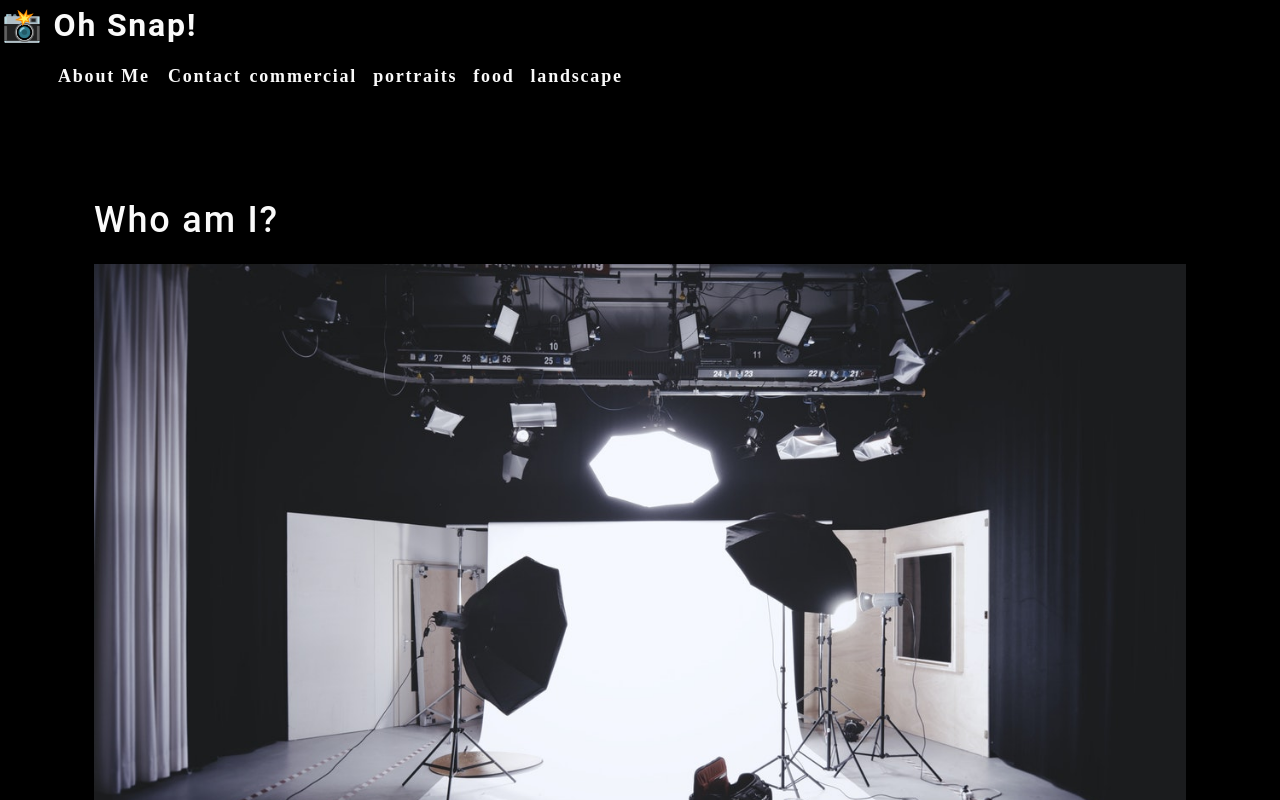
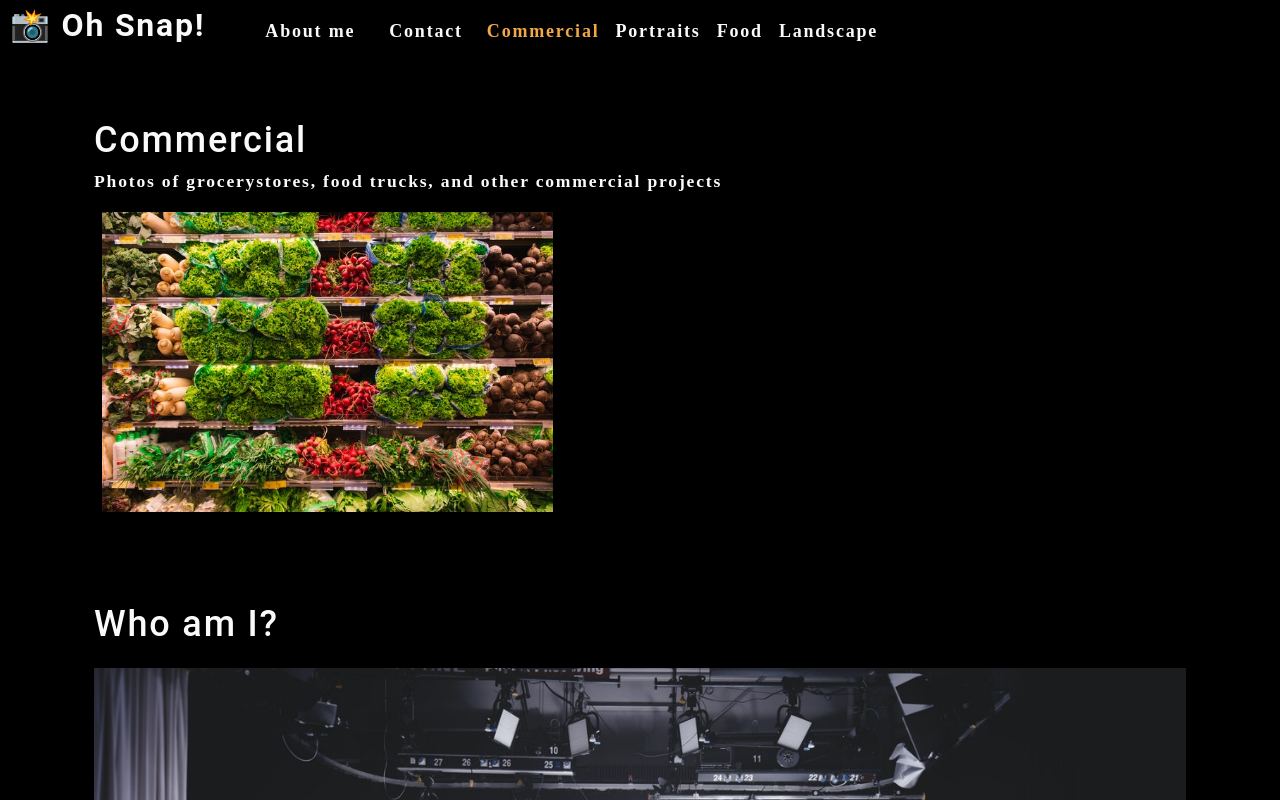
Before and after one commit to tkcannon/photo-port, a React (Create React App) app: page / in a window 1280 px wide. Shown: the top 800 px of the page. Built offline with nearby package versions, Linux system fonts and the light colour scheme.

Commit message:
added gallery functionality

```diff
--- a/src/App.js
+++ b/src/App.js
@@ -1,13 +1,33 @@
-import React from 'react';
+import React, { useState } from 'react';
+import Nav from './components/Nav';
 import About from './components/About';
-import Nav from './components/Nav';
+import Gallery from './components/Gallery';
 
 function App() {
+  const [categories] = useState([
+    {
+      name: 'commercial',
+      description: 'Photos of grocery stores, food trucks, and other commercial projects',
+    },
+    { name: 'portraits', description: 'Portraits of people in my life' },
+    { name: 'food', description: 'Delicious delicacies' },
+    { name: 'landscape', description: 'Fields, farmhouses, waterfalls, and the beauty of nature' },
+  ]);
+
+  const [currentCategory, setCurrentCategory] = useState(categories[0]);
+
   return (
     <div>
-      <Nav></Nav>
+      <Nav
+        categories={categories}
+        setCurrentCategory={setCurrentCategory}
+        currentCategory={currentCategory}
+      ></Nav>
       <main>
-        <About></About>
+        <div>
+          <Gallery></Gallery>
+          <About></About>
+        </div>
       </main>
     </div>
   );
--- /dev/null
+++ b/src/components/Gallery/index.js
@@ -0,0 +1,26 @@
+import React from "react";
+import { capitalizeFirstLetter } from '../../utils/helpers';
+import photo from '../../assets/small/commercial/0.jpg'
+
+function Gallery(props) {
+  const currentCategory = {
+    name: "commercial",
+    description: "Photos of grocerystores, food trucks, and other commercial projects",
+  };
+
+  return (
+    <section>
+      <h1>{capitalizeFirstLetter(currentCategory.name)}</h1>
+      <p>{currentCategory.description}</p>
+      <div className="flex-row">
+        <img
+          src={photo}
+          alt="Commercial Example"
+          className="img-thumbnail mx-1"
+        />
+      </div>
+    </section>
+  )
+}
+
+export default Gallery;
--- a/src/components/Nav/index.js
+++ b/src/components/Nav/index.js
@@ -1,55 +1,54 @@
-import React from "react";
+import React, { useEffect } from 'react';
+import { capitalizeFirstLetter } from '../../utils/helpers';
 
-function Nav() {
-  const categories = [
-    {
-      name: "commercial",
-      description:
-        "Photos of grocery stores, food trucks, and other commercial projects",
-    },
-    { name: "portraits", description: "Portraits of people in my life" },
-    { name: "food", description: "Delicious delicacies" },
-    {
-      name: "landscape",
-      description: "Fields, farmhouses, waterfalls, and the beuty of nature",
-    },
-  ];
+function Nav(props) {
 
-  function categorySelected(name) {
-    console.log(`${name} clicked`)
-  }
+  const {
+    categories = [],
+    setCurrentCategory,
+    currentCategory,
+  } = props;
+
+  useEffect(() => {
+    document.title = capitalizeFirstLetter(currentCategory.name);
+  }, [currentCategory]);
 
   return (
-    <header>
+    <header className="flex-row px-1">
       <h2>
         <a data-testid="link" href="/">
-          <span role="img" aria-label="camera">📸</span> Oh Snap!
+          <span role="img" aria-label="camera"> 📸</span> Oh Snap!
         </a>
       </h2>
       <nav>
         <ul className="flex-row">
           <li className="mx-2">
             <a data-testid="about" href="#about">
-              About Me
+              About me
             </a>
           </li>
-          <li>
+          <li className="mx-2">
             <span>Contact</span>
           </li>
           {categories.map((category) => (
             <li
-              className="mx-1"
+              className={`mx-1 ${currentCategory.name === category.name && 'navActive'
+                }`}
               key={category.name}
             >
-              <span onClick={() => categorySelected(category.name)} >
-                {category.name}
+              <span
+                onClick={() => {
+                  setCurrentCategory(category)
+                }}
+              >
+                {capitalizeFirstLetter(category.name)}
               </span>
             </li>
           ))}
         </ul>
       </nav>
     </header>
-  )
+  );
 }
 
 export default Nav;
```
